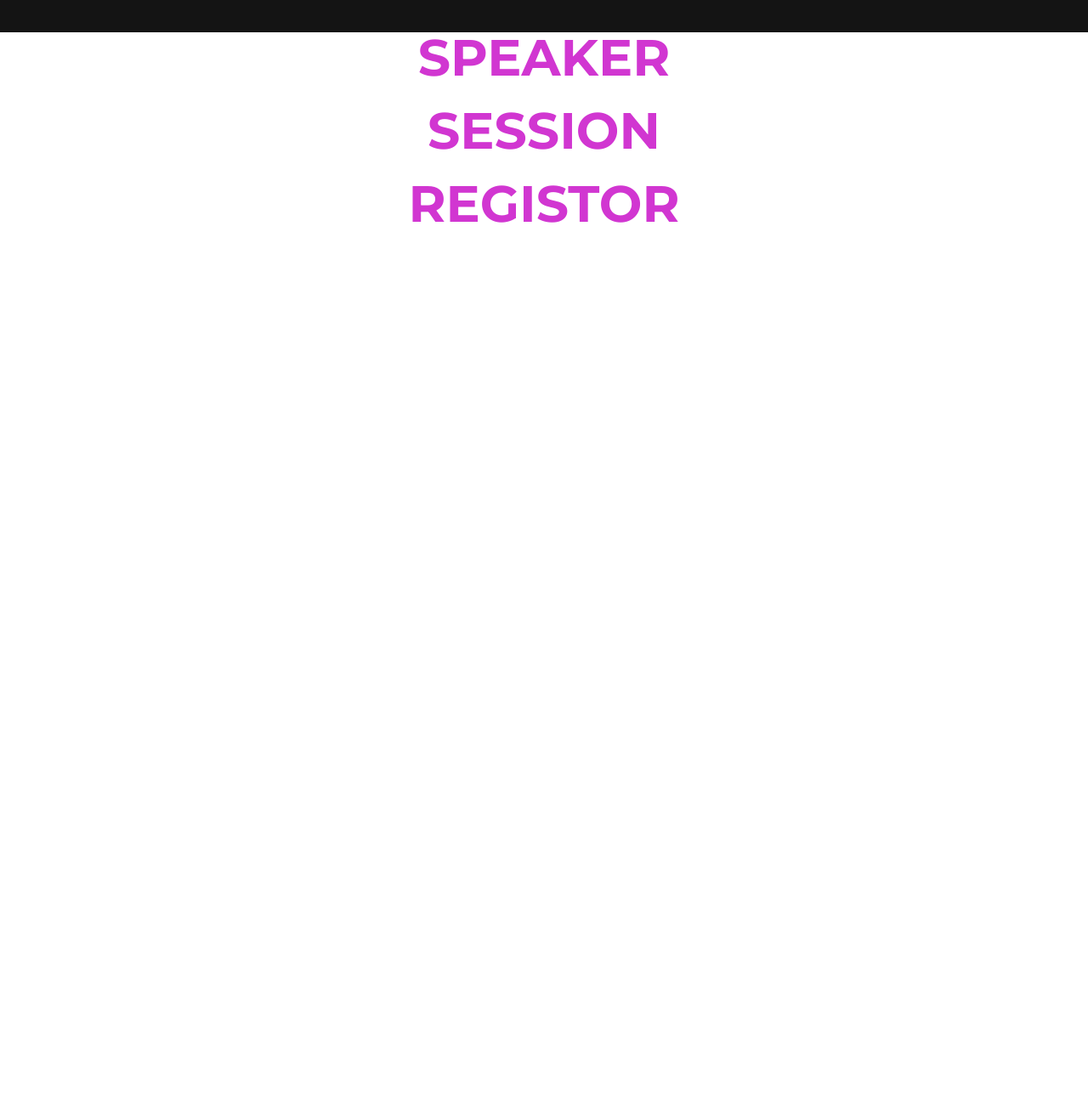
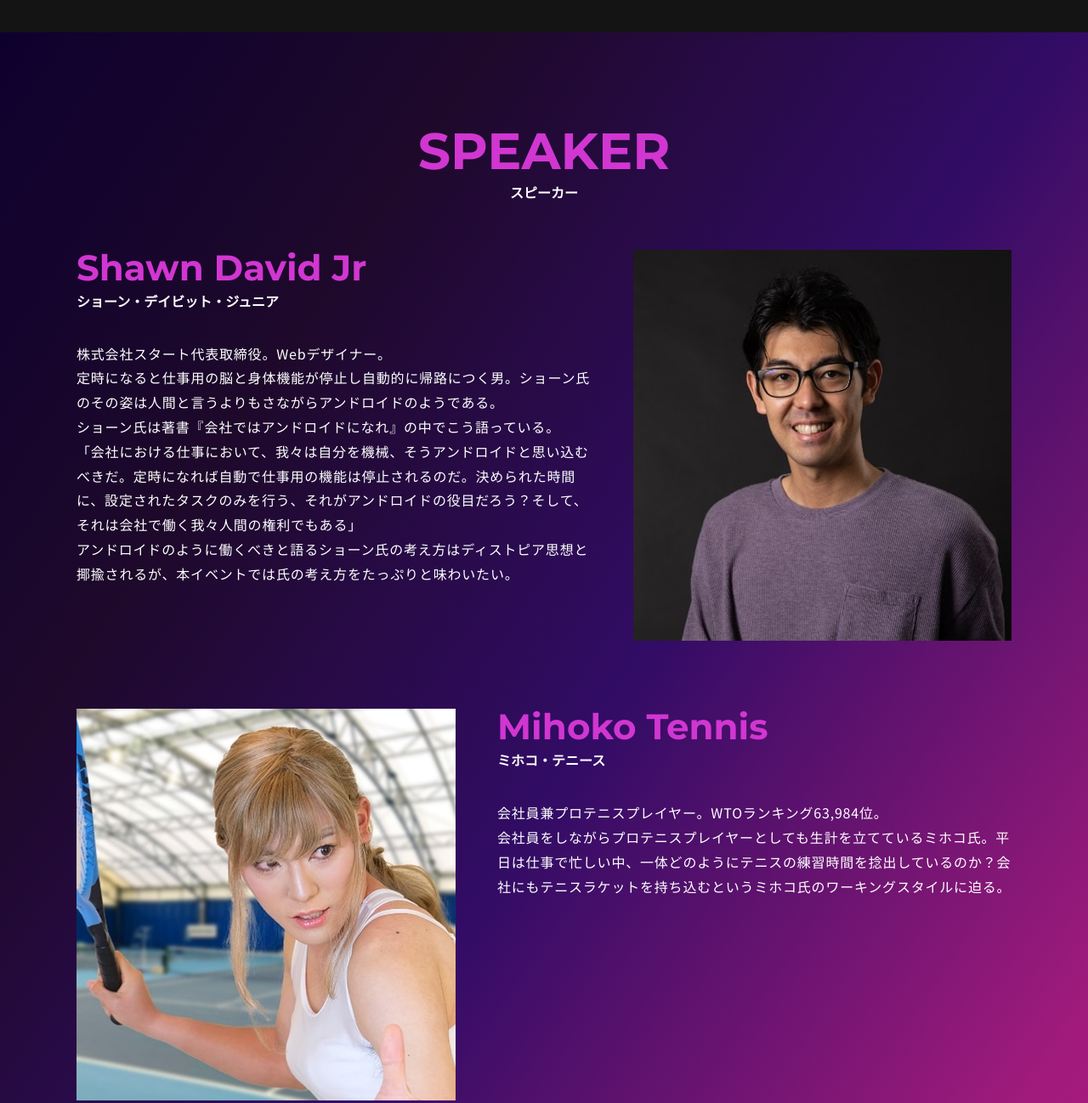
Before and after one commit to Narui-Tomoka/-WDC-, a website built with Vite: page index.html in a window 1280 px wide. Shown: the part 1627-2925 px from the top of the page at 85% size. Before the commit the page ends 1927 px from the top, so only its background shows below. Built offline with nearby package versions, Linux system fonts and the light colour scheme.

Commit message:
section speaker完成。aboutのテキスト行間調整。

```diff
--- a/index.html
+++ b/index.html
@@ -73,22 +73,93 @@
       </div>
     </section>
     <section id="speaker" class="speaker">
+      <div class="inner">
         <h2 class="section__title">
           <span class="en section__title-main">SPEAKER</span>
           <span class="section__title-label">スピーカー</span>
         </h2>
+        <!-- 1人目 -->
+        <div class="speaker__container">
+          <div class="speaker__container-textarea">
+            <h3 class="speaker__name">
+              <span class="speaker__name-en en">Shawn David Jr</span>
+              <span class="speaker__name-ja"
+                >ショーン・デイビット・ジュニア</span
+              >
+            </h3>
+            <p class="speaker__text">
+              株式会社スタート代表取締役。Webデザイナー。<br />
+              定時になると仕事用の脳と身体機能が停止し自動的に帰路につく男。ショーン氏のその姿は人間と言うよりもさながらアンドロイドのようである。<br />
+              ショーン氏は著書『会社ではアンドロイドになれ』の中でこう語っている。<br />
+              「会社における仕事において、我々は自分を機械、そうアンドロイドと思い込むべきだ。定時になれば自動で仕事用の機能は停止されるのだ。決められた時間に、設定されたタスクのみを行う、それがアンドロイドの役目だろう？そして、それは会社で働く我々人間の権利でもある」<br />
+              アンドロイドのように働くべきと語るショーン氏の考え方はディストピア思想と揶揄されるが、本イベントでは氏の考え方をたっぷりと味わいたい。
+            </p>
+          </div>
+          <div class="speaker__container-imgarea">
+            <img
+              class="speaker__img"
+              src="src/images/sean.png"
+              alt="ショーンの顔写真"
+            />
+          </div>
+        </div>
+        <!-- 2人目 -->
+        <div class="speaker__container">
+          <div class="speaker__container-textarea">
+            <h3 class="speaker__name">
+              <span class="speaker__name-en en">Mihoko Tennis</span>
+              <span class="speaker__name-ja">ミホコ・テニース</span>
+            </h3>
+            <p class="speaker__text">
+              会社員兼プロテニスプレイヤー。WTOランキング63,984位。<br />
+              会社員をしながらプロテニスプレイヤーとしても生計を立てているミホコ氏。平日は仕事で忙しい中、一体どのようにテニスの練習時間を捻出しているのか？会社にもテニスラケットを持ち込むというミホコ氏のワーキングスタイルに迫る。
+            </p>
+          </div>
+          <div class="speaker__container-imgarea">
+            <img
+              class="speaker__img"
+              src="src/images/mihoko.png"
+              alt="ミホコの顔写真"
+            />
+          </div>
+        </div>
+        <!-- 3人目 -->
+        <div class="speaker__container">
+          <div class="speaker__container-textarea">
+            <h3 class="speaker__name">
+              <span class="speaker__name-en en">Jecica Pannacotta </span>
+              <span class="speaker__name-ja">ジェシカ・パンナコッタ</span>
+            </h3>
+            <p class="speaker__text">
+              フリーランスのエンジニア。<br />
+              「絶対に自宅でフルリモートで働く」という徹底したモットーに基づき、約7年間外出をしていない。インターネットを信仰しており、リアルやオフラインよりもオンラインを最重要視するライフスタイルを実践している。「外に出たら負け」が口グセのジェシカ氏の『超ネット仕事術』は必聴。
+            </p>
+          </div>
+          <div class="speaker__container-imgarea">
+            <img
+              class="speaker__img"
+              src="src/images/jecica.png"
+              alt="ジェシカの顔写真"
+            />
+          </div>
+        </div>
+      </div>
     </section>
     <section id="session" class="session">
+      <div class="inner">
         <h2 class="section__title">
           <span class="en section__title-main">SESSION</span>
           <span class="section__title-label">セッション</span>
         </h2>
+      </div>
     </section>
     <section id="registor" class="registor">
+      <div class="inner">
         <h2 class="section__title">
           <span class="en section__title-main">REGISTOR</span>
           <span class="section__title-label">お申し込み</span>
         </h2>
+      </div>
     </section>
     <footer id="footer" class="footer"></footer>
     <script type="module" src="/src/main.js"></script>
--- a/src/styles/base/_root.scss
+++ b/src/styles/base/_root.scss
@@ -8,6 +8,7 @@
 :root {
   --fz60: clamp(2.4rem, 0.563rem + 7.84vw, 6rem);
   --fz48: clamp(2.2rem, 0.873rem + 5.66vw, 4.8rem);
+  --fz42: clamp(2rem, 0.878rem + 4.79vw, 4.2rem);
   --fz36: clamp(2rem, 1.184rem + 3.48vw, 3.6rem);
   --fz26: clamp(2rem, 1.694rem + 1.31vw, 2.6rem);
   --fz24: clamp(1.8rem, 1.494rem + 1.31vw, 2.4rem);
--- a/src/styles/base/_variables.scss
+++ b/src/styles/base/_variables.scss
@@ -19,3 +19,5 @@
 
 $color-main: #d136d1;
 $color-sub: #fff;
+
+$section-padding: 110px;
--- a/src/styles/pages/_home.scss
+++ b/src/styles/pages/_home.scss
@@ -96,8 +96,8 @@
   }
   // section about
   .about {
-    padding-top: 110px;
-    padding-bottom: 110px;
+    padding-top: vars.$section-padding;
+    padding-bottom: vars.$section-padding;
     // ↓画面幅が小さくなった時にコンテンツが画面端にくっつかない設定
     padding-inline: max(16px, calc((100% - 1100px) / 2));
     background-color: #141414;
@@ -129,6 +129,7 @@
   }
   .about__text {
     margin-top: 4rem;
+    line-height: 1.8; // Figmaの行間 / フォントサイズ
     font-size: var(--fz18);
   }
   .about__info {
@@ -159,4 +160,57 @@
     margin-top: clamp(2rem, 1.745rem + 1.09vw, 2.5rem);
   }
   // section speaker
+  .speaker {
+    padding-top: vars.$section-padding;
+    padding-bottom: vars.$section-padding;
+    padding-inline: max(16px, calc((100% - 1100px) / 2));
+    background: linear-gradient(
+      to bottom right,
+      #0f002e 0%,
+      #0e002e 0%,
+      #1e092b 23%,
+      #320c65 49%,
+      #a01b7c 80%,
+      #c21780 100%
+    );
+  }
+  .speaker__container {
+    display: flex;
+    flex-direction: row-reverse;
+    justify-content: space-between;
+    margin-top: 8rem;
+    &:nth-of-type(1) {
+      margin-top: 6rem;
+    }
+    &:nth-child(even) {
+      flex-direction: row;
+    }
+  }
+  .speaker__container-textarea {
+    width: 55%;
+  }
+  .speaker__name {
+    & span {
+      display: block;
+    }
+    &-en {
+      font-size: var(--fz42);
+      color: vars.$color-main;
+    }
+    &-ja {
+      font-size: var(--fz18);
+      margin-top: 1rem;
+    }
+  }
+  .speaker__text {
+    letter-spacing: 0.05em;
+    margin-top: 4rem;
+    line-height: 1.8; // 単位なしにする→レスポンシブ対応
+  }
+  .speaker__container-imgarea {
+    width: 40.5%;
+  }
+  .speaker__img {
+    max-width: 100%;
+  }
 }
```
Lines whose indentation alone changed are shown as unchanged.
